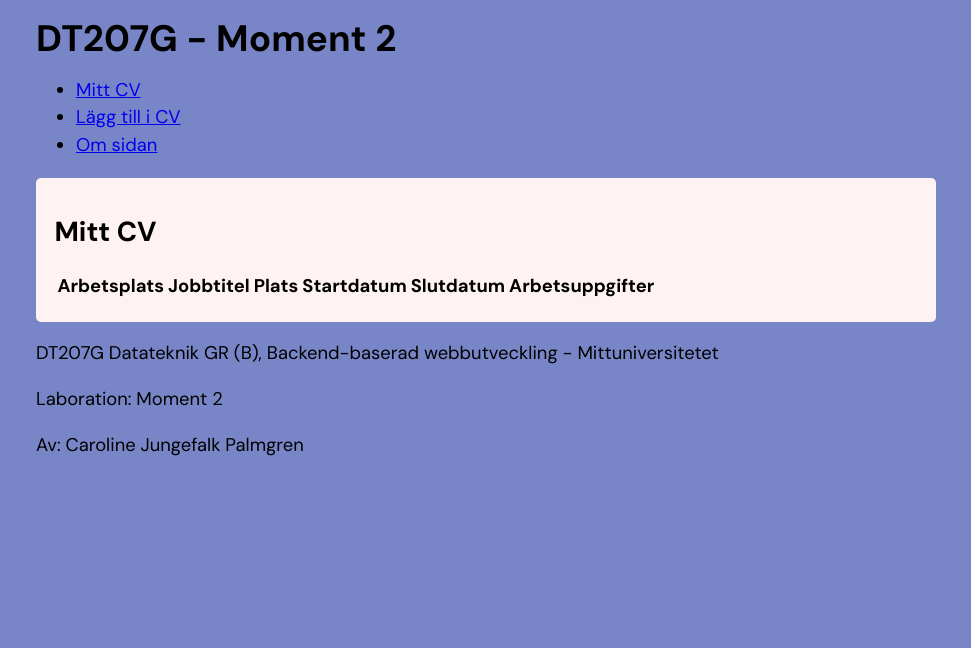
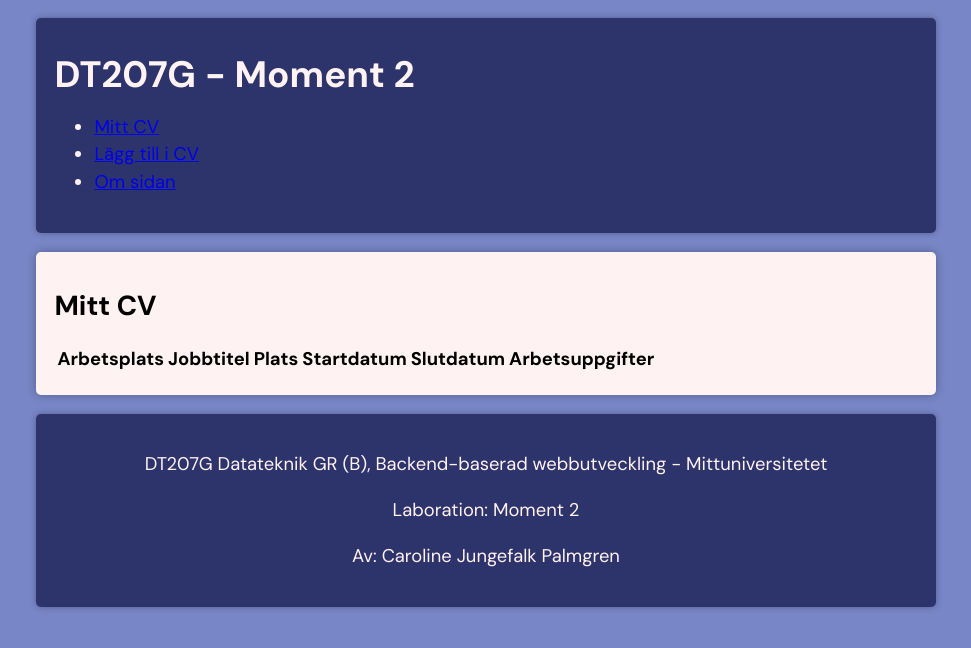
Before and after one commit to Jungefalk/dt207g-moment2.2, a website built with Parcel: page src/index.html in a window 1280 px wide. Shown: the whole page, without its empty margins (154-1125 px from the left). Built offline with nearby package versions, Linux system fonts and the light colour scheme.

Commit message:
stilar för header och footer

```diff
--- a/src/css/styles.css
+++ b/src/css/styles.css
@@ -21,4 +21,23 @@ main{
     padding: 1em;
     background-color: #FFF2F2;
     border-radius: 5px;
+    box-shadow: 0 0 10px rgba(0, 0, 0, 0.3)
 }
+
+header, footer{
+background-color: #2D336B;
+color: #FFF2F2;
+border-radius: 5px;
+padding: 1em;
+box-shadow: 0 0 6px rgba(0, 0, 0, 0.3)
+}
+
+header{
+    margin-top: 1em;
+    margin-bottom: 1em;
+}
+
+footer{
+    margin-top: 1em;
+    text-align: center;
+}
```
